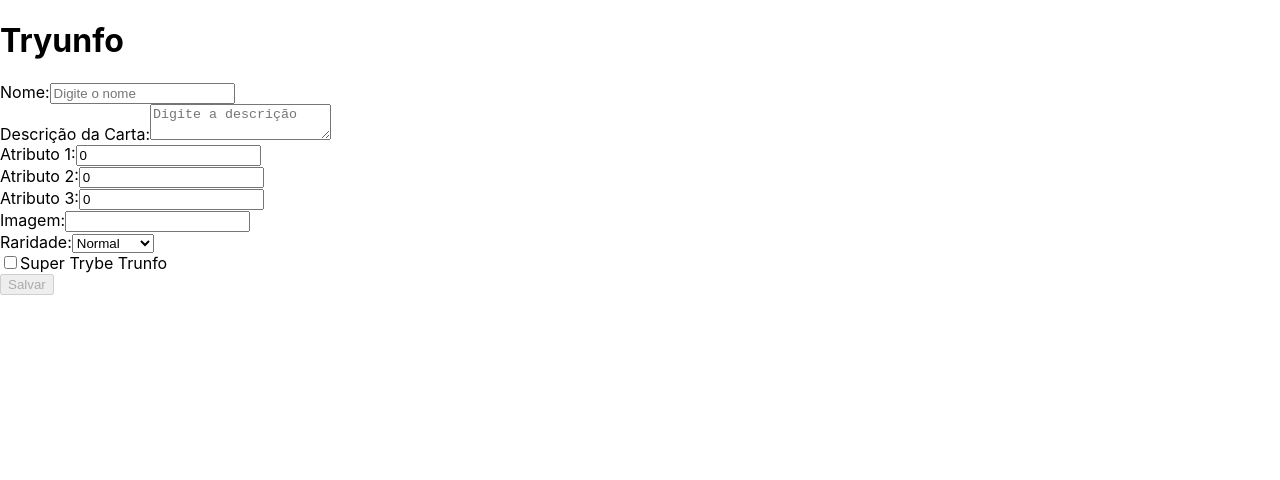
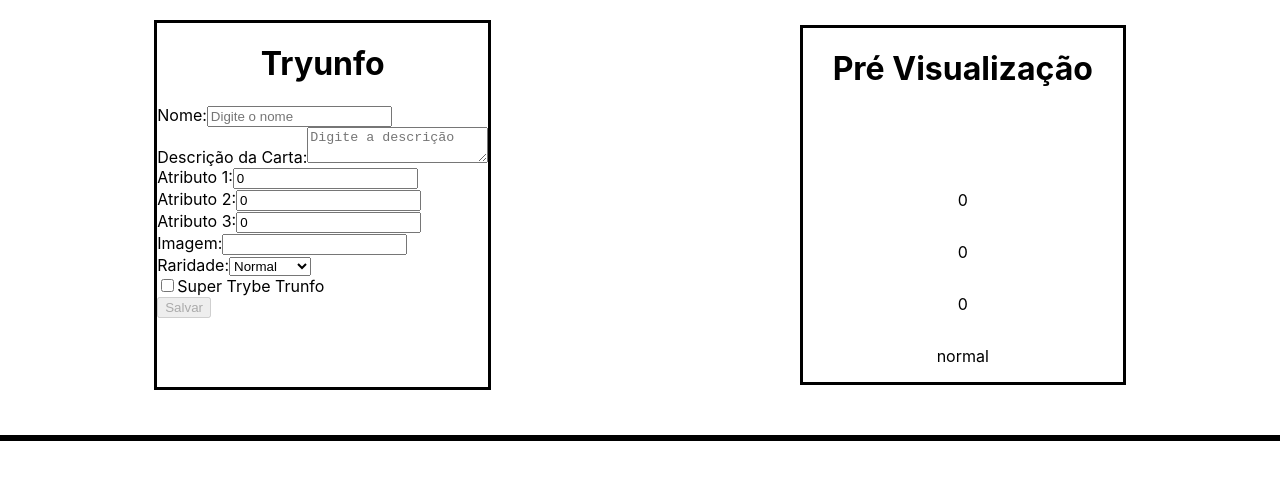
Before and after one commit to Rafael-Souza-97/super-trunfo, a React (Create React App) app: page / in a window 1280 px wide. Shown: the top 480 px of the page. Built offline with nearby package versions, Linux system fonts and the light colour scheme.

Commit message:
Correção no Req 4

```diff
--- /dev/null
+++ b/src/App.css
@@ -0,0 +1,40 @@
+.formPreview {
+  display: flex;
+}
+
+.form {
+  align-items: center;
+  border: 3px solid black;
+  display: flex;
+  flex-direction: column;
+  margin: 20px;
+  margin-bottom: 20px;
+  margin-left: auto;
+  margin-right: auto;
+  min-width: 25%;
+}
+
+
+.preview {
+  align-items: center;
+  border: 3px solid black;
+  display: flex;
+  flex-direction: column;
+  margin: 25px;
+  margin-bottom: 25px;
+  margin-left: auto;
+  margin-right: auto;
+  min-width: 25%;
+}
+
+.cards {
+  align-items: center;
+  border: 3px solid black;
+  display: flex;
+  flex-direction: column;
+  margin: 25px;
+  margin-bottom: 25px;
+  margin-left: auto;
+  margin-right: auto;
+  min-width: 25%;
+}
--- a/src/App.js
+++ b/src/App.js
@@ -1,6 +1,8 @@
 import React from 'react';
 import Form from './components/Form';
 import Card from './components/Card';
+// import Delete from './components/Delete';
+import './App.css';
 
 class App extends React.Component {
   constructor() {
@@ -118,7 +120,8 @@ class App extends React.Component {
 
     return (
       <>
-        <div>
+        <div className="formPreview">
+          <div className="form">
             <h1>Tryunfo</h1>
             <Form
               cardName={ cardName }
@@ -136,10 +139,26 @@ class App extends React.Component {
             />
           </div>
 
-        <div>
+          <div className="preview">
+            <h1>Pré Visualização</h1>
+            <Card
+              cardName={ cardName }
+              cardDescription={ cardDescription }
+              cardAttr1={ cardAttr1 }
+              cardAttr2={ cardAttr2 }
+              cardAttr3={ cardAttr3 }
+              cardImage={ cardImage }
+              cardRare={ cardRare }
+              cardTrunfo={ cardTrunfo }
+            />
+          </div>
+        </div>
+
+        <div className="cards">
           {
             arrayOfCards.map((cards) => (
               <Card
+                className="cards"
                 key={ cards.name }
                 cardName={ cards.name }
                 cardDescription={ cards.description }
--- /dev/null
+++ b/src/components/Delete.jsx
@@ -0,0 +1,11 @@
+import React, { Component } from 'react';
+
+class Delete extends Component {
+  render() {
+    return (
+      <div>Delete</div>
+    );
+  }
+}
+
+export default Delete;
--- a/src/components/Form.jsx
+++ b/src/components/Form.jsx
@@ -1,5 +1,6 @@
 import React, { Component } from 'react';
 import PropTypes from 'prop-types';
+import '../App.css';
 
 class Form extends Component {
   render() {
@@ -19,7 +20,7 @@ class Form extends Component {
     } = this.props;
 
     return (
-      <>
+      <div className="aaaa">
         <div className="formNome">
           <label htmlFor="textNome">
             Nome:
@@ -150,7 +151,7 @@ class Form extends Component {
             Salvar
           </button>
         </div>
-      </>
+      </div>
     );
   }
 }
```
Lines whose indentation alone changed are shown as unchanged.
